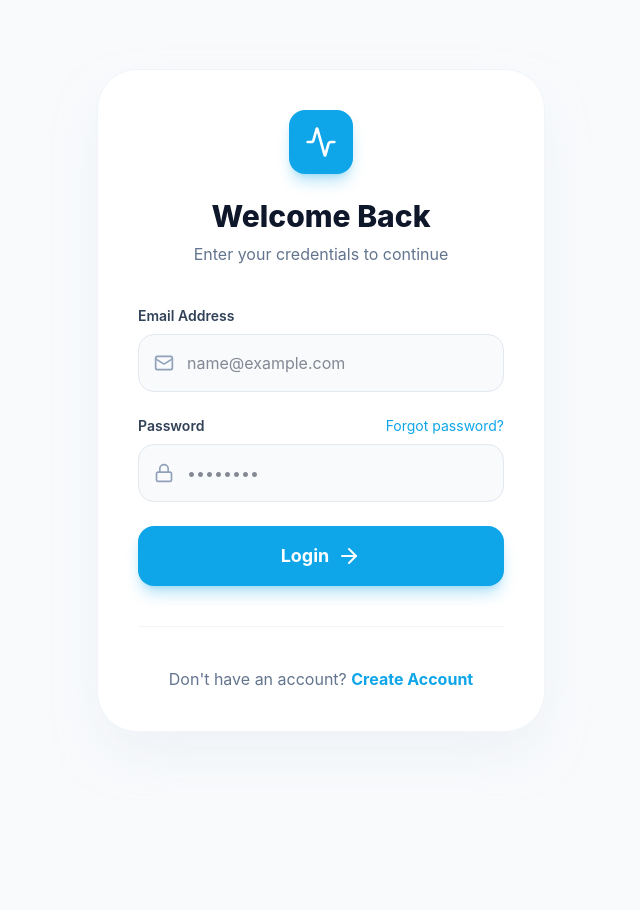
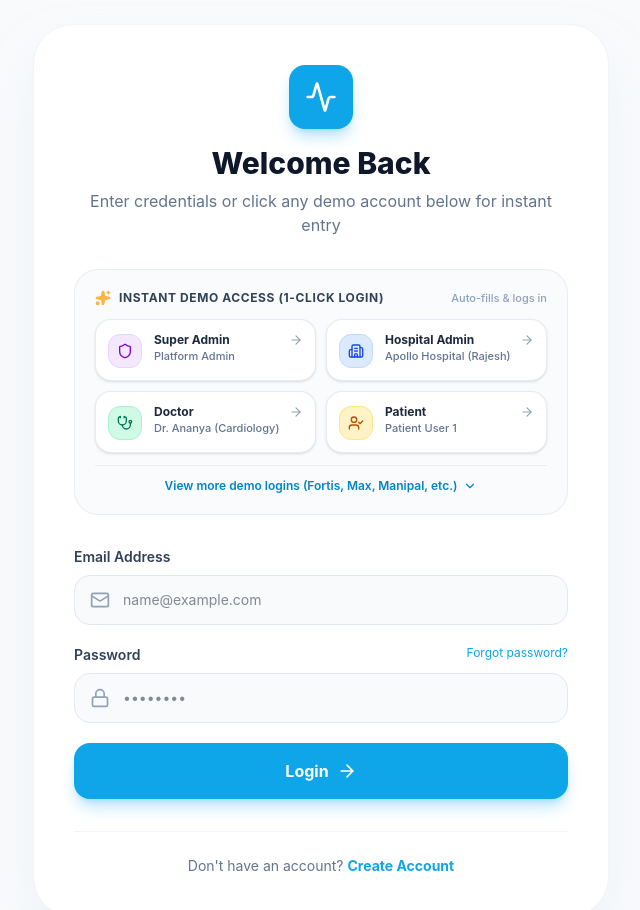
Before and after one commit to chittatosha-mohanta/hospital-management, a React (Vite) app in the folder client/: page /login in a window 1280 px wide. Shown: the top 910 px of the page, without its empty margins (319-959 px from the left). Before the commit the page ends 800 px from the top, so only its background shows below. Built offline with nearby package versions, Linux system fonts and the light colour scheme.

Commit message:
feat: add interactive 1-click Demo logins to Login page and update README

```diff
--- a/client/src/pages/auth/Login.jsx
+++ b/client/src/pages/auth/Login.jsx
@@ -1,23 +1,81 @@
 import { useState, useContext } from 'react';
 import { Link, useNavigate } from 'react-router-dom';
 import { AuthContext } from '../../context/AuthContext';
-import { Activity, Mail, Lock, ArrowRight, Loader2 } from 'lucide-react';
+import { Activity, Mail, Lock, ArrowRight, Loader2, Sparkles, Shield, Building2, Stethoscope, UserCheck, ChevronDown } from 'lucide-react';
 import { toast } from 'react-toastify';
-import { motion } from 'framer-motion';
+import { motion, AnimatePresence } from 'framer-motion';
 import api from '../../services/api';
+
+const DEMO_ACCOUNTS = [
+  {
+    role: 'Super Admin',
+    name: 'Platform Admin',
+    email: 'admin@healthcarepro.com',
+    password: 'admin123',
+    icon: Shield,
+    badgeColor: 'bg-purple-100 text-purple-700 dark:bg-purple-900/40 dark:text-purple-300 border-purple-200 dark:border-purple-800',
+    desc: 'System oversight, hospital approvals & analytics'
+  },
+  {
+    role: 'Hospital Admin',
+    name: 'Apollo Hospital (Rajesh)',
+    email: 'rajesh@apollo.com',
+    password: 'hospital123',
+    icon: Building2,
+    badgeColor: 'bg-blue-100 text-blue-700 dark:bg-blue-900/40 dark:text-blue-300 border-blue-200 dark:border-blue-800',
+    desc: 'Hospital operations, doctors & department setup'
+  },
+  {
+    role: 'Doctor',
+    name: 'Dr. Ananya (Cardiology)',
+    email: 'ananya@apollo.com',
+    password: 'doctor123',
+    icon: Stethoscope,
+    badgeColor: 'bg-emerald-100 text-emerald-700 dark:bg-emerald-900/40 dark:text-emerald-300 border-emerald-200 dark:border-emerald-800',
+    desc: 'Manage appointments, prescriptions & shifts'
+  },
+  {
+    role: 'Patient',
+    name: 'Patient User 1',
+    email: 'patient1@gmail.com',
+    password: 'patient123',
+    icon: UserCheck,
+    badgeColor: 'bg-amber-100 text-amber-700 dark:bg-amber-900/40 dark:text-amber-300 border-amber-200 dark:border-amber-800',
+    desc: 'Book slots, find hospitals & view history'
+  }
+];
+
+const ALL_DEMO_USERS = [
+  { role: 'Hospital Admin', name: 'Priya Sharma (Fortis)', email: 'priya@fortis.com', password: 'hospital123' },
+  { role: 'Hospital Admin', name: 'Sanjay Dutt (Max)', email: 'sanjay@max.com', password: 'hospital123' },
+  { role: 'Hospital Admin', name: 'Deepak Chopra (Manipal)', email: 'deepak@manipal.com', password: 'hospital123' },
+  { role: 'Hospital Admin', name: 'Anil Kapoor (Kokilaben)', email: 'anil@kokilaben.com', password: 'hospital123' },
+  { role: 'Doctor', name: 'Dr. Arjun Reddy (Pediatrics - Apollo)', email: 'arjun@apollo.com', password: 'doctor123' },
+  { role: 'Doctor', name: 'Dr. Rahul Joshi (Cardiology - Fortis)', email: 'rahul@fortis.com', password: 'doctor123' },
+  { role: 'Doctor', name: 'Dr. Sonia Gupta (Pediatrics - Fortis)', email: 'sonia@fortis.com', password: 'doctor123' },
+  { role: 'Doctor', name: 'Dr. Sanjay Dutt (Cardiology - Max)', email: 'sanjaydutt@max.com', password: 'doctor123' },
+  { role: 'Doctor', name: 'Dr. Karan Johar (Pediatrics - Max)', email: 'karan@max.com', password: 'doctor123' },
+  { role: 'Doctor', name: 'Dr. Divya Spandana (Pediatrics - Manipal)', email: 'divya@manipal.com', password: 'doctor123' },
+  { role: 'Doctor', name: 'Dr. Anil Kapoor (Cardiology - Kokilaben)', email: 'anilkapoor@kokilaben.com', password: 'doctor123' },
+  { role: 'Doctor', name: 'Dr. Madhuri Dixit (Pediatrics - Kokilaben)', email: 'madhuri@kokilaben.com', password: 'doctor123' },
+  { role: 'Patient', name: 'Patient User 2', email: 'patient2@gmail.com', password: 'patient123' },
+  { role: 'Patient', name: 'Patient User 3', email: 'patient3@gmail.com', password: 'patient123' },
+  { role: 'Patient', name: 'Patient User 4', email: 'patient4@gmail.com', password: 'patient123' },
+  { role: 'Patient', name: 'Patient User 5', email: 'patient5@gmail.com', password: 'patient123' },
+];
 
 const Login = () => {
   const [email, setEmail] = useState('');
   const [password, setPassword] = useState('');
   const [loading, setLoading] = useState(false);
+  const [showMoreDemo, setShowMoreDemo] = useState(false);
   const { login } = useContext(AuthContext);
   const navigate = useNavigate();
 
-  const handleSubmit = async (e) => {
-    e.preventDefault();
+  const handleLoginWithCredentials = async (loginEmail, loginPassword) => {
     setLoading(true);
     try {
-      const user = await login(email, password);
+      const user = await login(loginEmail, loginPassword);
       // Handle pending booking if any
       const pendingBookingStr = sessionStorage.getItem('pendingBooking');
       if (user.role === 'patient' && pendingBookingStr) {
@@ -45,23 +103,120 @@ const Login = () => {
     }
   };
 
+  const handleSubmit = (e) => {
+    e.preventDefault();
+    handleLoginWithCredentials(email, password);
+  };
+
+  const fillAndLogin = (demoEmail, demoPassword) => {
+    setEmail(demoEmail);
+    setPassword(demoPassword);
+    handleLoginWithCredentials(demoEmail, demoPassword);
+  };
+
   return (
     <div className="min-h-screen flex items-center justify-center p-6 bg-slate-50 dark:bg-slate-950">
       <motion.div
         initial={{ opacity: 0, scale: 0.95 }}
         animate={{ opacity: 1, scale: 1 }}
-        className="w-full max-w-md"
+        className="w-full max-w-xl"
       >
-        <div className="bg-white dark:bg-slate-900 rounded-[2.5rem] shadow-2xl shadow-slate-200/50 dark:shadow-none p-10 border border-slate-100 dark:border-slate-800">
-          <div className="flex flex-col items-center mb-10">
-            <div className="w-16 h-16 bg-primary-500 rounded-2xl flex items-center justify-center shadow-lg shadow-primary-500/30 mb-6">
+        <div className="bg-white dark:bg-slate-900 rounded-[2.5rem] shadow-2xl shadow-slate-200/50 dark:shadow-none p-8 md:p-10 border border-slate-100 dark:border-slate-800">
+          <div className="flex flex-col items-center mb-8">
+            <div className="w-16 h-16 bg-primary-500 rounded-2xl flex items-center justify-center shadow-lg shadow-primary-500/30 mb-4">
               <Activity className="text-white w-8 h-8" />
             </div>
             <h1 className="text-3xl font-extrabold text-slate-900 dark:text-white mb-2">Welcome Back</h1>
-            <p className="text-slate-500 dark:text-slate-400">Enter your credentials to continue</p>
+            <p className="text-slate-500 dark:text-slate-400 text-center">
+              Enter credentials or click any demo account below for instant entry
+            </p>
           </div>
 
-          <form onSubmit={handleSubmit} className="space-y-6">
+          {/* ⚡ 1-Click Demo Login Panel */}
+          <div className="mb-8 p-5 bg-slate-50/80 dark:bg-slate-800/40 rounded-3xl border border-slate-200/70 dark:border-slate-700/60">
+            <div className="flex items-center justify-between mb-3">
+              <div className="flex items-center gap-2">
+                <Sparkles className="w-4 h-4 text-amber-500 fill-amber-500 animate-pulse" />
+                <span className="text-xs font-bold uppercase tracking-wider text-slate-700 dark:text-slate-300">
+                  Instant Demo Access (1-Click Login)
+                </span>
+              </div>
+              <span className="text-[11px] text-slate-400 font-medium">Auto-fills & logs in</span>
+            </div>
+
+            <div className="grid grid-cols-1 sm:grid-cols-2 gap-2.5">
+              {DEMO_ACCOUNTS.map((acc, index) => {
+                const IconComponent = acc.icon;
+                return (
+                  <button
+                    key={index}
+                    type="button"
+                    disabled={loading}
+                    onClick={() => fillAndLogin(acc.email, acc.password)}
+                    className="flex items-start gap-3 p-3 text-left rounded-2xl bg-white dark:bg-slate-850 hover:bg-primary-50/80 dark:hover:bg-primary-950/40 border border-slate-200/80 dark:border-slate-700/80 hover:border-primary-300 dark:hover:border-primary-700 transition-all shadow-sm hover:shadow group disabled:opacity-50"
+                  >
+                    <div className={`p-2 rounded-xl border ${acc.badgeColor} mt-0.5 group-hover:scale-105 transition-transform`}>
+                      <IconComponent className="w-4 h-4" />
+                    </div>
+                    <div className="flex-1 min-w-0">
+                      <div className="flex items-center justify-between">
+                        <span className="text-xs font-bold text-slate-800 dark:text-slate-200 truncate">
+                          {acc.role}
+                        </span>
+                        <ArrowRight className="w-3.5 h-3.5 text-slate-400 group-hover:text-primary-500 group-hover:translate-x-0.5 transition-all" />
+                      </div>
+                      <div className="text-[11px] text-slate-500 dark:text-slate-400 truncate font-medium">
+                        {acc.name}
+                      </div>
+                    </div>
+                  </button>
+                );
+              })}
+            </div>
+
+            {/* Expand for more demo accounts */}
+            <div className="mt-3 pt-3 border-t border-slate-200/60 dark:border-slate-700/60">
+              <button
+                type="button"
+                onClick={() => setShowMoreDemo(!showMoreDemo)}
+                className="w-full flex items-center justify-center gap-1.5 text-xs font-semibold text-primary-600 dark:text-primary-400 hover:text-primary-700"
+              >
+                <span>{showMoreDemo ? 'Hide additional demo accounts' : 'View more demo logins (Fortis, Max, Manipal, etc.)'}</span>
+                <ChevronDown className={`w-3.5 h-3.5 transition-transform duration-200 ${showMoreDemo ? 'rotate-180' : ''}`} />
+              </button>
+
+              <AnimatePresence>
+                {showMoreDemo && (
+                  <motion.div
+                    initial={{ height: 0, opacity: 0 }}
+                    animate={{ height: 'auto', opacity: 1 }}
+                    exit={{ height: 0, opacity: 0 }}
+                    className="overflow-hidden mt-3 space-y-1.5"
+                  >
+                    {ALL_DEMO_USERS.map((user, idx) => (
+                      <button
+                        key={idx}
+                        type="button"
+                        disabled={loading}
+                        onClick={() => fillAndLogin(user.email, user.password)}
+                        className="w-full flex items-center justify-between p-2.5 rounded-xl bg-white/70 dark:bg-slate-850 hover:bg-slate-100 dark:hover:bg-slate-800 border border-slate-200/60 dark:border-slate-700/60 text-left text-xs transition-all"
+                      >
+                        <div>
+                          <span className="font-semibold text-slate-800 dark:text-slate-200">{user.name}</span>
+                          <span className="text-[10px] ml-2 text-slate-400 font-mono">({user.email})</span>
+                        </div>
+                        <span className="text-[10px] px-2 py-0.5 rounded-full bg-slate-100 dark:bg-slate-800 text-slate-600 dark:text-slate-300 font-semibold">
+                          {user.role}
+                        </span>
+                      </button>
+                    ))}
+                  </motion.div>
+                )}
+              </AnimatePresence>
+            </div>
+          </div>
+
+          <form onSubmit={handleSubmit} className="space-y-5">
             <div>
               <label className="block text-sm font-semibold text-slate-700 dark:text-slate-300 mb-2">Email Address</label>
               <div className="relative">
@@ -71,7 +226,7 @@ const Login = () => {
                   required
                   value={email}
                   onChange={(e) => setEmail(e.target.value)}
-                  className="w-full pl-12 pr-4 py-4 bg-slate-50 dark:bg-slate-800/50 border border-slate-200 dark:border-slate-700 rounded-2xl focus:ring-2 focus:ring-primary-500 outline-none transition-all dark:text-white"
+                  className="w-full pl-12 pr-4 py-3.5 bg-slate-50 dark:bg-slate-800/50 border border-slate-200 dark:border-slate-700 rounded-2xl focus:ring-2 focus:ring-primary-500 outline-none transition-all dark:text-white text-sm"
                   placeholder="name@example.com"
                 />
               </div>
@@ -80,7 +235,7 @@ const Login = () => {
             <div>
               <div className="flex justify-between mb-2">
                 <label className="text-sm font-semibold text-slate-700 dark:text-slate-300">Password</label>
-                <Link to="/forgot-password" size="sm" className="text-sm text-primary-500 hover:underline">Forgot password?</Link>
+                <Link to="/forgot-password" size="sm" className="text-xs text-primary-500 hover:underline">Forgot password?</Link>
               </div>
               <div className="relative">
                 <Lock className="absolute left-4 top-1/2 -translate-y-1/2 text-slate-400 w-5 h-5" />
@@ -89,7 +244,7 @@ const Login = () => {
                   required
                   value={password}
                   onChange={(e) => setPassword(e.target.value)}
-                  className="w-full pl-12 pr-4 py-4 bg-slate-50 dark:bg-slate-800/50 border border-slate-200 dark:border-slate-700 rounded-2xl focus:ring-2 focus:ring-primary-500 outline-none transition-all dark:text-white"
+                  className="w-full pl-12 pr-4 py-3.5 bg-slate-50 dark:bg-slate-800/50 border border-slate-200 dark:border-slate-700 rounded-2xl focus:ring-2 focus:ring-primary-500 outline-none transition-all dark:text-white text-sm"
                   placeholder="••••••••"
                 />
               </div>
@@ -98,14 +253,14 @@ const Login = () => {
             <button
               type="submit"
               disabled={loading}
-              className="w-full py-4 bg-primary-500 hover:bg-primary-600 disabled:bg-primary-400 text-white rounded-2xl font-bold text-lg shadow-lg shadow-primary-500/30 transition-all flex items-center justify-center gap-2 group"
+              className="w-full py-4 bg-primary-500 hover:bg-primary-600 disabled:bg-primary-400 text-white rounded-2xl font-bold text-base shadow-lg shadow-primary-500/30 transition-all flex items-center justify-center gap-2 group"
             >
-              {loading ? <Loader2 className="animate-spin" /> : <>Login <ArrowRight className="group-hover:translate-x-1 transition-transform" /></>}
+              {loading ? <Loader2 className="animate-spin w-5 h-5" /> : <>Login <ArrowRight className="w-5 h-5 group-hover:translate-x-1 transition-transform" /></>}
             </button>
           </form>
 
-          <div className="mt-10 pt-10 border-t border-slate-100 dark:border-slate-800 text-center">
-            <p className="text-slate-500 dark:text-slate-400">
+          <div className="mt-8 pt-6 border-t border-slate-100 dark:border-slate-800 text-center">
+            <p className="text-sm text-slate-500 dark:text-slate-400">
               Don't have an account? <Link to="/register" className="text-primary-500 font-bold hover:underline">Create Account</Link>
             </p>
           </div>
```
Also changed, not shown: 1 other file (tests, documents, lock files or other folders).
